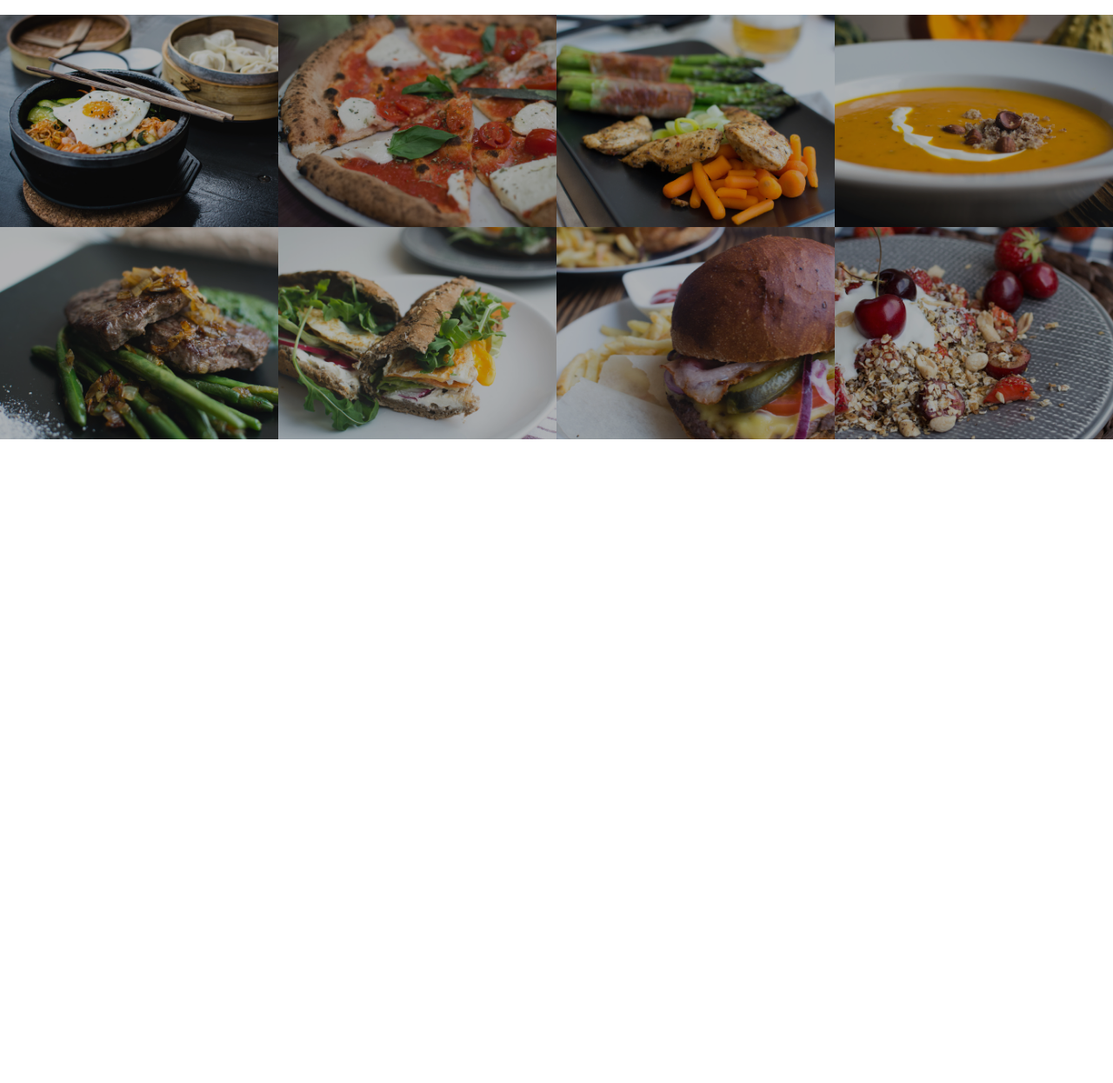
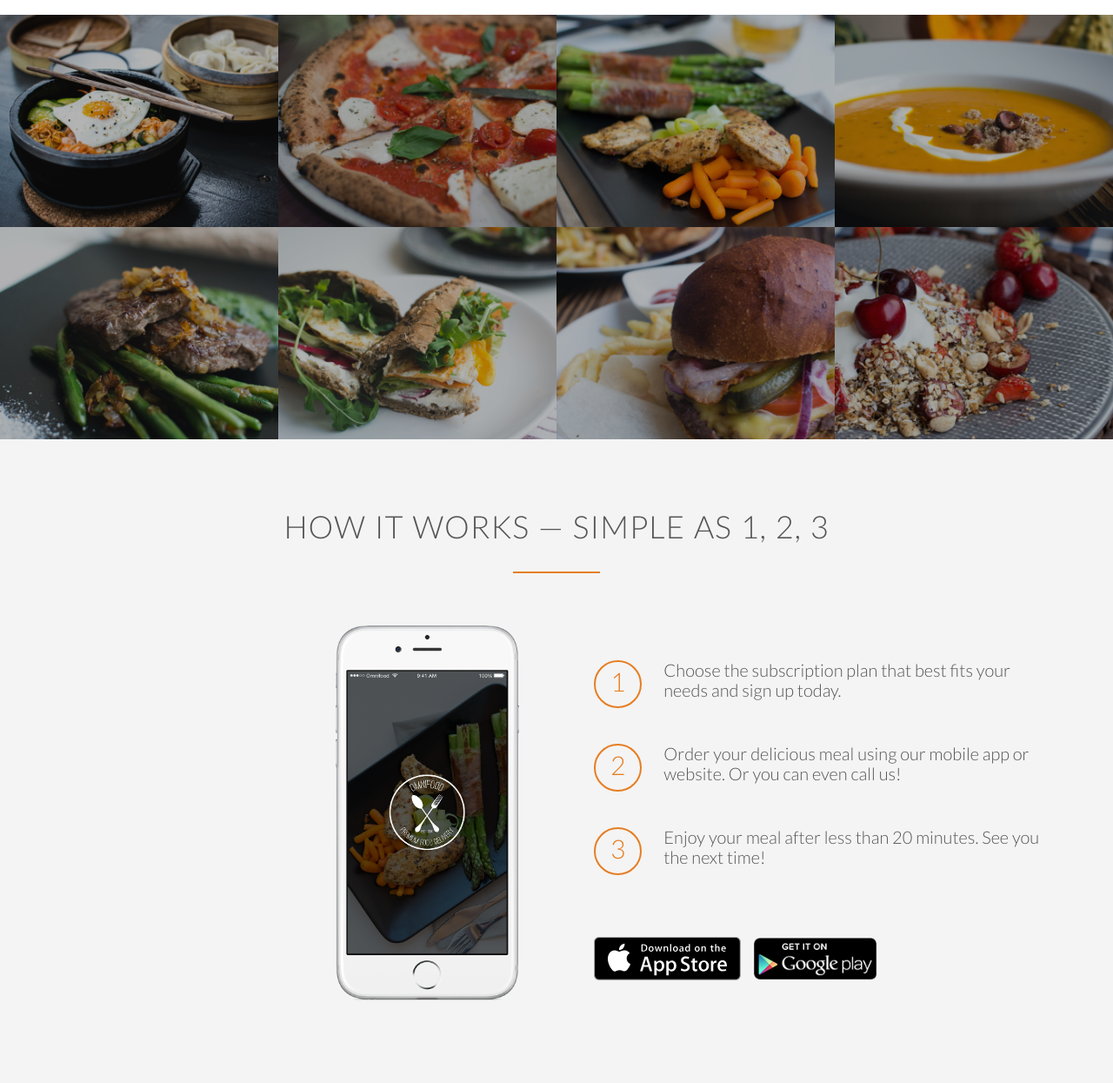
Before and after one commit to miko-engr/omnifood, a PHP site: page / in a window 1280 px wide. Shown: the part 1522-2767 px from the top of the page at 87% size. Before the commit the page ends 2027 px from the top, so only its background shows below. Run offline with PHP 8.4, Linux system fonts and the light colour scheme; some web fonts are replaced.

Commit message:
complete how-it-works section. Completed L47.

```diff
--- a/index.html
+++ b/index.html
@@ -60,7 +60,7 @@
         </div>
     </section>
     <section class="section-meals">
-        <ul class="meals-showcase">
+        <ul class="meals-showcase clearfix">
             <li>
                 <figure class="meal-photo">
                     <img src="resources/img/1.jpg" alt="Korean bibimbap with egg and vegetables">
@@ -82,7 +82,7 @@
                 </figure>
             </li>
         </ul>
-        <ul class="meals-showcase">
+        <ul class="meals-showcase clearfix">
             <li>
                 <figure class="meal-photo">
                     <img src="resources/img/5.jpg" alt="Paleo beef steak with vegetables">
@@ -105,5 +105,33 @@
             </li>
         </ul>
     </section>
+
+    <section class="section-steps">
+        <div class="row">
+            <h2>How it works &mdash; Simple as 1, 2, 3</h2>
+        </div>
+        <div class="row">
+            <div class="col span-1-of-2 steps-box">
+                <img src="resources/img/app-iPhone.png" alt="Omnifood app on iPhone" class="app-screen">
+            </div>
+            <div class="col span-1-of-2 steps-box">
+                <div class="works-step">
+                    <div>1</div>
+                    <p>Choose the subscription plan that best fits your needs and sign up today.</p>
+                </div>
+                <div class="works-step">
+                    <div>2</div>
+                    <p>Order your delicious meal using our mobile app or website. Or you can even call us!</p>
+                </div>
+                <div class="works-step">
+                    <div>3</div>
+                    <p>Enjoy your meal after less than 20 minutes. See you the next time!</p>
+                </div>
+
+                <a href="#" class="btn-app"><img src="resources/img/download-app.svg" alt="App Store Button"></a>
+                <a href="#" class="btn-app"><img src="resources/img/download-app-android.png" alt="Play Store Button"></a>
+            </div>
+        </div>
+    </section>
     </body>
 </html>
--- a/resources/css/style.css
+++ b/resources/css/style.css
@@ -17,6 +17,14 @@
     text-rendering: optimizeLegibility;
 }
 
+.clearfix {zoom: 1}
+.clearfix:after {
+    content: '.';
+    clear: both;
+    display: block;
+    height: 0px;
+    visibility: hidden;
+}
 /* ---------------------------- */
 /* Reusable components */
 /* ---------------------------- */
@@ -229,3 +237,52 @@
     opacity: 1;
     transform: scale(1.03);
 }
+
+/* ---------------------------- */
+/* How it works */
+/* ---------------------------- */
+.section-steps {
+    background-color: #f4f4f4;
+}
+.steps-box:first-child {
+    margin-top: 30px;
+    text-align: right;
+    padding-right: 3%;
+}
+
+.steps-box:last-child {
+    padding-left: 3%;
+    margin-top: 70px;
+}
+
+.works-step:last-of-type {
+    margin-bottom: 80px;
+}
+
+.app-screen {
+    width: 40%;
+}
+
+.works-step {
+    margin-bottom: 50px;
+}
+
+.works-step div {
+    color: #e67e22;
+    border: 2px solid #e67e22;
+    display: inline-block;
+    border-radius: 50%;
+    height: 55px;
+    width: 55px;
+    text-align: center;
+    float: left;
+    padding: 5px;
+    font-size: 150%;
+    margin-right: 25px;
+}
+
+.btn-app img {
+    height: 50px;
+    width: auto;
+    margin-right: 10px;
+}
```
Also changed, not shown: resources/img/download-app.svg (added).
